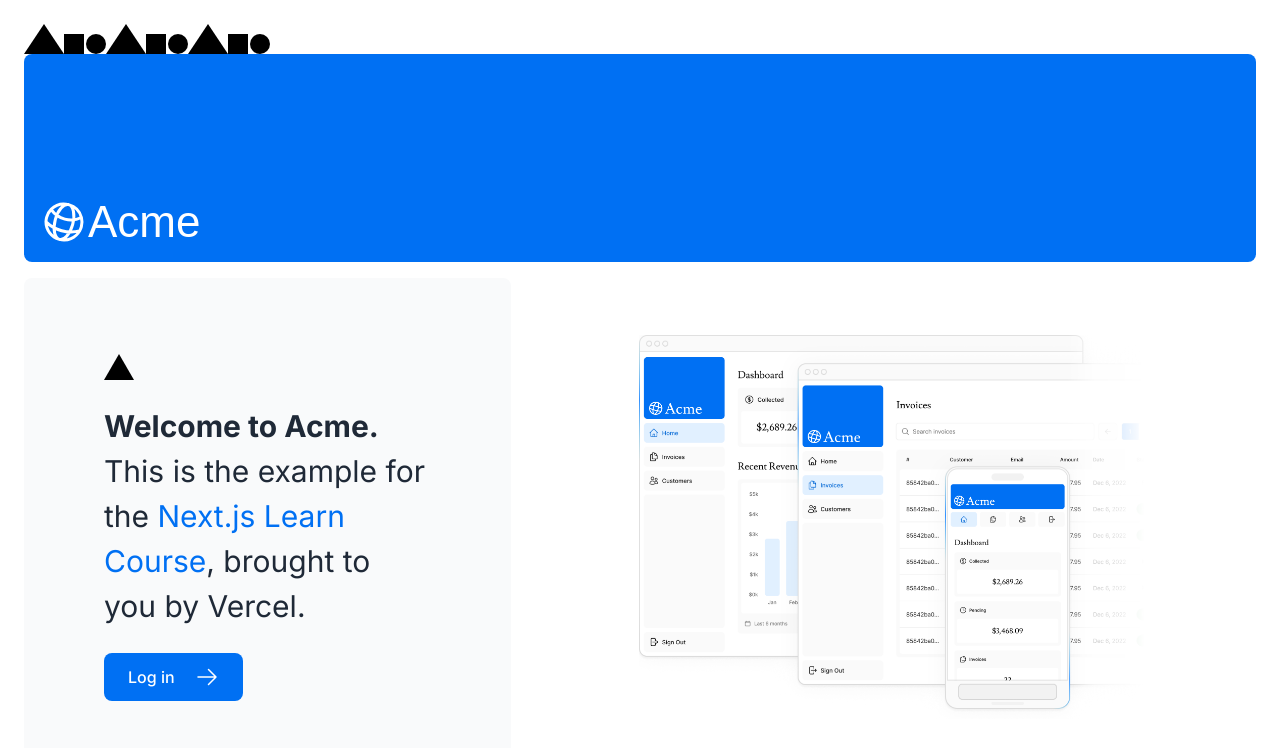
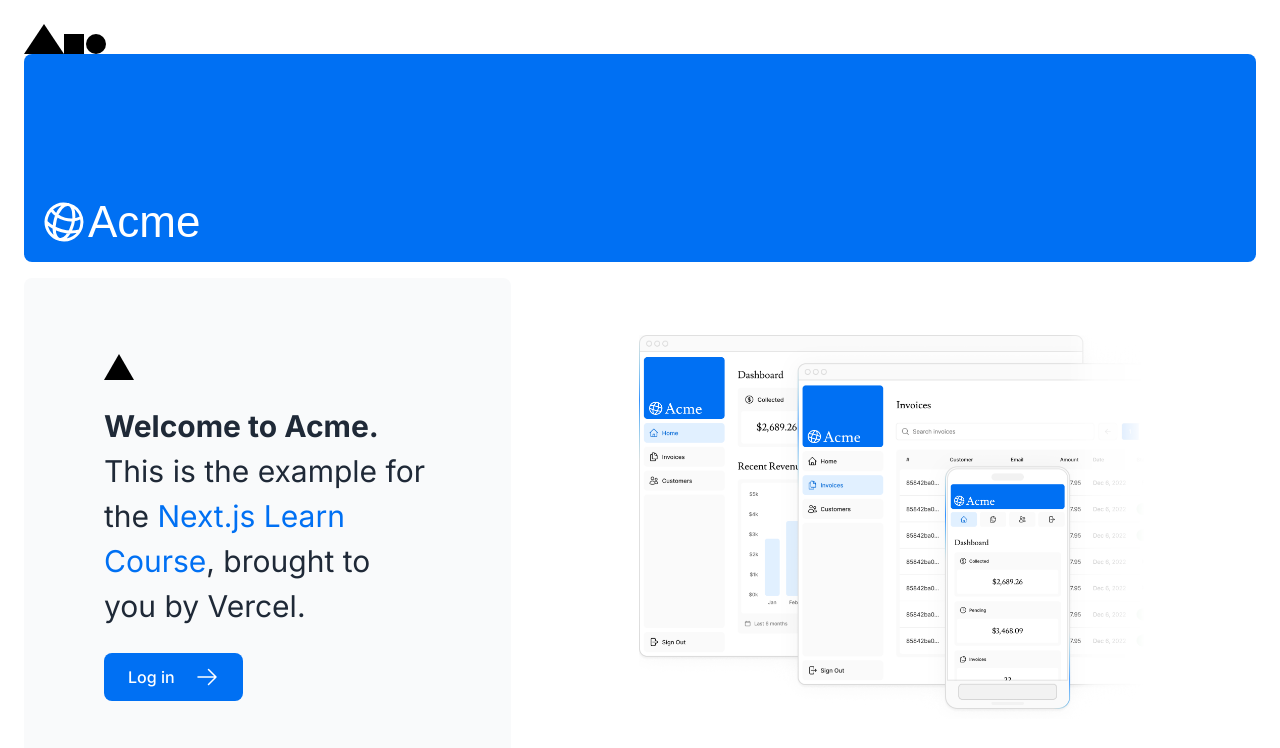
Before and after one commit to RyanDwitama/nextjs-dashboard, a Next.js app: page / in a window 1280 px wide. Shown: the top 748 px of the page. Built offline with nearby package versions, Linux system fonts and the light colour scheme; a web font is replaced by a local one.

Commit message:
Eigth Commit

```diff
--- a/app/page.tsx
+++ b/app/page.tsx
@@ -8,12 +8,6 @@
   return (
     <main className="flex min-h-screen flex-col p-6">
       <div className='flex flex-row items-end'>
-        <div className={styles.shape} />
-        <div className={styles.square} />
-        <div className={styles.circle} />
-        <div className={styles.shape} />
-        <div className={styles.square} />
-        <div className={styles.circle} />
         <div className={styles.shape} />
         <div className={styles.square} />
         <div className={styles.circle} />
```
